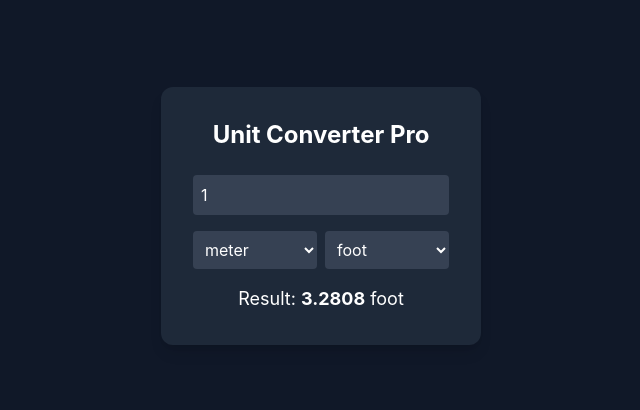
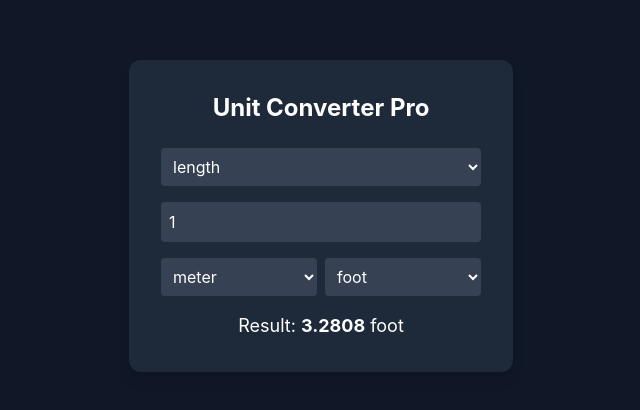
Before and after one commit to epicprogramer5519/unit-converter-pro, a React app in the folder frontend/: page / in a window 1280 px wide. Shown: the part 184-594 px from the top of the page, without its empty margins (319-959 px from the left). Built offline with nearby package versions, Linux system fonts and the light colour scheme; the HTML template or start-up script is replaced by a standard one.

Commit message:
Add all standard unit conversion categories

```diff
--- a/frontend/src/App.jsx
+++ b/frontend/src/App.jsx
@@ -1,17 +1,42 @@
 import { useState } from 'react'
-import { lengthUnits, convertLength } from './conversions'
+import { categories, convert, convertTemperature, temperatureUnits } from './conversions'
+
+const categoryNames = [...Object.keys(categories), 'temperature']
 
 function App() {
+  const [category, setCategory] = useState('length')
   const [value, setValue] = useState(1)
   const [fromUnit, setFromUnit] = useState('meter')
   const [toUnit, setToUnit] = useState('foot')
 
-  const result = convertLength(Number(value), fromUnit, toUnit)
+  const isTemp = category === 'temperature'
+  const unitList = isTemp ? temperatureUnits : Object.keys(categories[category].units)
+
+  const result = isTemp
+    ? convertTemperature(Number(value), fromUnit, toUnit)
+    : convert(Number(value), fromUnit, toUnit, category)
+
+  function handleCategoryChange(newCategory) {
+    setCategory(newCategory)
+    const units = newCategory === 'temperature' ? temperatureUnits : Object.keys(categories[newCategory].units)
+    setFromUnit(units[0])
+    setToUnit(units[1])
+  }
 
   return (
     <div className="min-h-screen flex items-center justify-center bg-gray-900 text-white">
-      <div className="bg-gray-800 p-8 rounded-xl shadow-lg w-80">
+      <div className="bg-gray-800 p-8 rounded-xl shadow-lg w-96">
         <h1 className="text-2xl font-bold mb-6 text-center">Unit Converter Pro</h1>
+
+        <select
+          value={category}
+          onChange={(e) => handleCategoryChange(e.target.value)}
+          className="w-full p-2 mb-4 rounded bg-gray-700 text-white"
+        >
+          {categoryNames.map((cat) => (
+            <option key={cat} value={cat}>{cat}</option>
+          ))}
+        </select>
 
         <input
           type="number"
@@ -26,7 +51,7 @@ function App() {
             onChange={(e) => setFromUnit(e.target.value)}
             className="w-1/2 p-2 rounded bg-gray-700 text-white"
           >
-            {Object.keys(lengthUnits).map((unit) => (
+            {unitList.map((unit) => (
               <option key={unit} value={unit}>{unit}</option>
             ))}
           </select>
@@ -36,7 +61,7 @@ function App() {
             onChange={(e) => setToUnit(e.target.value)}
             className="w-1/2 p-2 rounded bg-gray-700 text-white"
           >
-            {Object.keys(lengthUnits).map((unit) => (
+            {unitList.map((unit) => (
               <option key={unit} value={unit}>{unit}</option>
             ))}
           </select>
--- a/frontend/src/conversions.js
+++ b/frontend/src/conversions.js
@@ -1,7 +1,9 @@
 // conversions.js
-// Length conversions — all values normalized to meters as the base unit
+// All values normalized to a base unit per category, then converted.
 
-export const lengthUnits = {
+export const categories = {
+  length: {
+    units: {
       meter: 1,
       kilometer: 1000,
       centimeter: 0.01,
@@ -10,10 +12,126 @@ export const lengthUnits = {
       yard: 0.9144,
       foot: 0.3048,
       inch: 0.0254,
+      nauticalMile: 1852,
+    },
+  },
+  mass: {
+    units: {
+      kilogram: 1,
+      gram: 0.001,
+      milligram: 0.000001,
+      tonne: 1000,
+      pound: 0.453592,
+      ounce: 0.0283495,
+      stone: 6.35029,
+    },
+  },
+  area: {
+    units: {
+      squareMeter: 1,
+      squareKilometer: 1000000,
+      squareCentimeter: 0.0001,
+      squareMile: 2589988.11,
+      squareYard: 0.836127,
+      squareFoot: 0.092903,
+      acre: 4046.86,
+      hectare: 10000,
+    },
+  },
+  volume: {
+    units: {
+      liter: 1,
+      milliliter: 0.001,
+      cubicMeter: 1000,
+      gallonUS: 3.78541,
+      quartUS: 0.946353,
+      pintUS: 0.473176,
+      cupUS: 0.24,
+      fluidOunceUS: 0.0295735,
+      tablespoon: 0.0147868,
+      teaspoon: 0.00492892,
+    },
+  },
+  speed: {
+    units: {
+      meterPerSecond: 1,
+      kilometerPerHour: 0.277778,
+      milePerHour: 0.44704,
+      knot: 0.514444,
+      foot_per_second: 0.3048,
+    },
+  },
+  time: {
+    units: {
+      second: 1,
+      millisecond: 0.001,
+      minute: 60,
+      hour: 3600,
+      day: 86400,
+      week: 604800,
+      month: 2629746,
+      year: 31556952,
+    },
+  },
+  pressure: {
+    units: {
+      pascal: 1,
+      kilopascal: 1000,
+      bar: 100000,
+      psi: 6894.76,
+      atm: 101325,
+      torr: 133.322,
+    },
+  },
+  energy: {
+    units: {
+      joule: 1,
+      kilojoule: 1000,
+      calorie: 4.184,
+      kilocalorie: 4184,
+      wattHour: 3600,
+      kilowattHour: 3600000,
+      electronVolt: 1.60218e-19,
+    },
+  },
+  power: {
+    units: {
+      watt: 1,
+      kilowatt: 1000,
+      megawatt: 1000000,
+      horsepower: 745.7,
+      btuPerHour: 0.293071,
+    },
+  },
+  digitalStorage: {
+    units: {
+      byte: 1,
+      kilobyte: 1024,
+      megabyte: 1048576,
+      gigabyte: 1073741824,
+      terabyte: 1099511627776,
+      bit: 0.125,
+    },
+  },
 }
 
-export function convertLength(value, fromUnit, toUnit) {
-  const meters = value * lengthUnits[fromUnit]
-  const result = meters / lengthUnits[toUnit]
-  return result
+// Generic converter for all linear (multiplier-based) categories above
+export function convert(value, fromUnit, toUnit, categoryName) {
+  const units = categories[categoryName].units
+  const base = value * units[fromUnit]
+  return base / units[toUnit]
 }
+
+// Temperature is NOT a simple multiplier (has offsets), handled separately
+export function convertTemperature(value, fromUnit, toUnit) {
+  let celsius
+  if (fromUnit === 'celsius') celsius = value
+  else if (fromUnit === 'fahrenheit') celsius = (value - 32) * (5 / 9)
+  else if (fromUnit === 'kelvin') celsius = value - 273.15
+
+  if (toUnit === 'celsius') return celsius
+  if (toUnit === 'fahrenheit') return celsius * (9 / 5) + 32
+  if (toUnit === 'kelvin') return celsius + 273.15
+}
+
+export const temperatureUnits = ['celsius', 'fahrenheit', 'kelvin']
```
Lines whose indentation alone changed are shown as unchanged.
